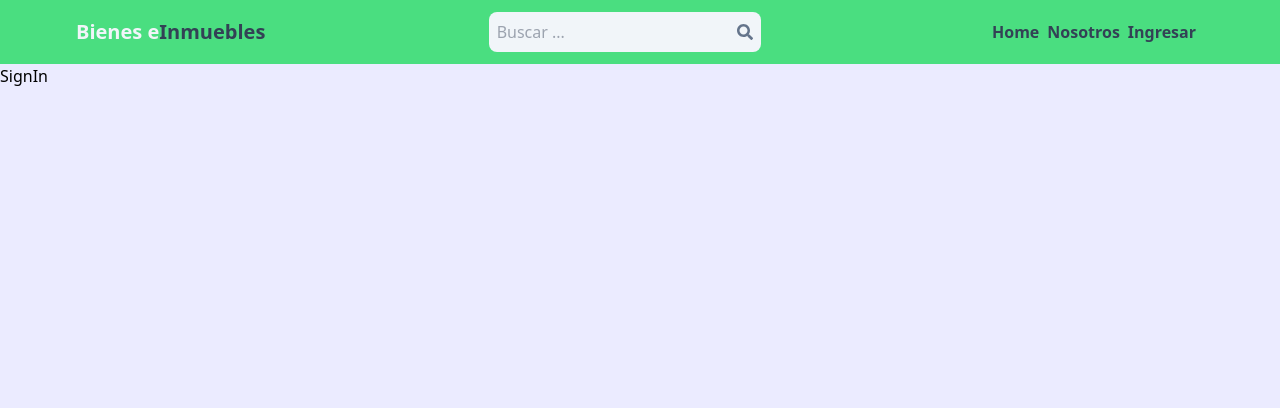
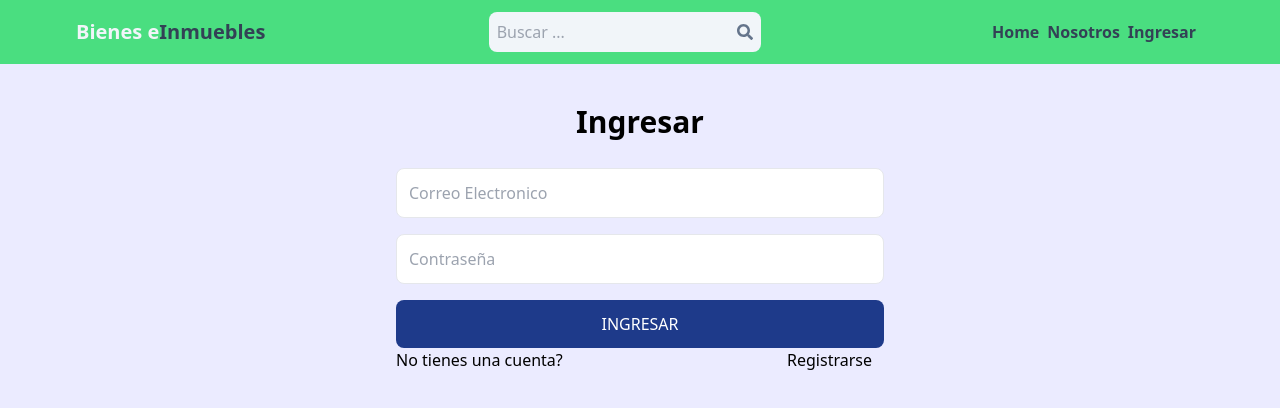
Before and after one commit to pruebasgitdn/mern_state, a React (Vite) app in the folder client/: page /signin in a window 1280 px wide. Shown: the top 408 px of the page. Built offline with nearby package versions, Linux system fonts and the light colour scheme.

Commit message:
sign in page functionality

```diff
--- a/client/src/pages/SignIn.jsx
+++ b/client/src/pages/SignIn.jsx
@@ -1,3 +1,87 @@
+import { Link, useNavigate } from "react-router-dom";
+import { useState } from "react";
+
 export const SignIn = () => {
-  return <div>SignIn</div>;
+  const [formData, setFormData] = useState({});
+  const [error, setError] = useState(null);
+  const [loading, setLoading] = useState(false);
+  const navigate = useNavigate();
+  const handleChange = (e) => {
+    setFormData({
+      ...formData,
+      [e.target.id]: e.target.value,
+    });
+  };
+
+  const handleSubmit = async (e) => {
+    e.preventDefault();
+    setLoading(true);
+    // Hacemos peticion al api
+    try {
+      const res = await fetch("api/auth/signin", {
+        method: "POST",
+        headers: {
+          "Content-Type": "application/json",
+        },
+        // Le mandamos el valor de los inputs al body de la peticion
+        body: JSON.stringify(formData),
+      });
+      const data = await res.json();
+      console.log(data);
+
+      // Si existe algun error
+      if (data.success === false) {
+        setLoading(false);
+        setError(data.message);
+
+        return;
+      }
+      // Si todo bien...
+      setLoading(false);
+      setError(null);
+      navigate("/");
+    } catch (error) {
+      setLoading(false);
+      setError(error.message);
+      console.log(error);
+    }
+  };
+
+  return (
+    /*
+    max-w => max width lg => 32rem
+    */
+    <div className="p-3 mx-auto max-w-lg">
+      <h1 className="text-3xl text-center font-semibold my-7"> Ingresar</h1>
+      <form onSubmit={handleSubmit} className="flex flex-col gap-4">
+        <input
+          type="text"
+          className="border p-3 rounded-lg focus-within: outline-none "
+          placeholder="Correo Electronico"
+          id="email"
+          onChange={handleChange}
+        />
+        <input
+          type="text"
+          className="border p-3 rounded-lg focus-within: outline-none "
+          placeholder="Contraseña"
+          id="password"
+          onChange={handleChange}
+        />
+        <button
+          disabled={loading}
+          className=" uppercase p-3 bg-blue-900 text-white rounded-lg hover:opacity-90 disabled:opacity-30"
+        >
+          {loading ? "Cargando" : "Ingresar"}
+        </button>
+      </form>
+      <div className="flex justify-between">
+        <p>No tienes una cuenta?</p>
+        <Link to={"/signup"}>
+          <span className="mr-3 ">Registrarse</span>
+        </Link>
+      </div>
+      {error && <p className="text-red-500 text-center my-2"> {error} </p>}
+    </div>
+  );
 };
--- a/client/src/pages/SignUp.jsx
+++ b/client/src/pages/SignUp.jsx
@@ -79,7 +79,7 @@
           disabled={loading}
           className=" uppercase p-3 bg-blue-900 text-white rounded-lg hover:opacity-90 disabled:opacity-30"
         >
-          {loading ? "Cargando" : "Ingresar"}
+          {loading ? "Cargando" : "Registrarse"}
         </button>
       </form>
       <div className="flex justify-between">
```
Also changed, not shown: 1 other file (tests, documents, lock files or other folders).
